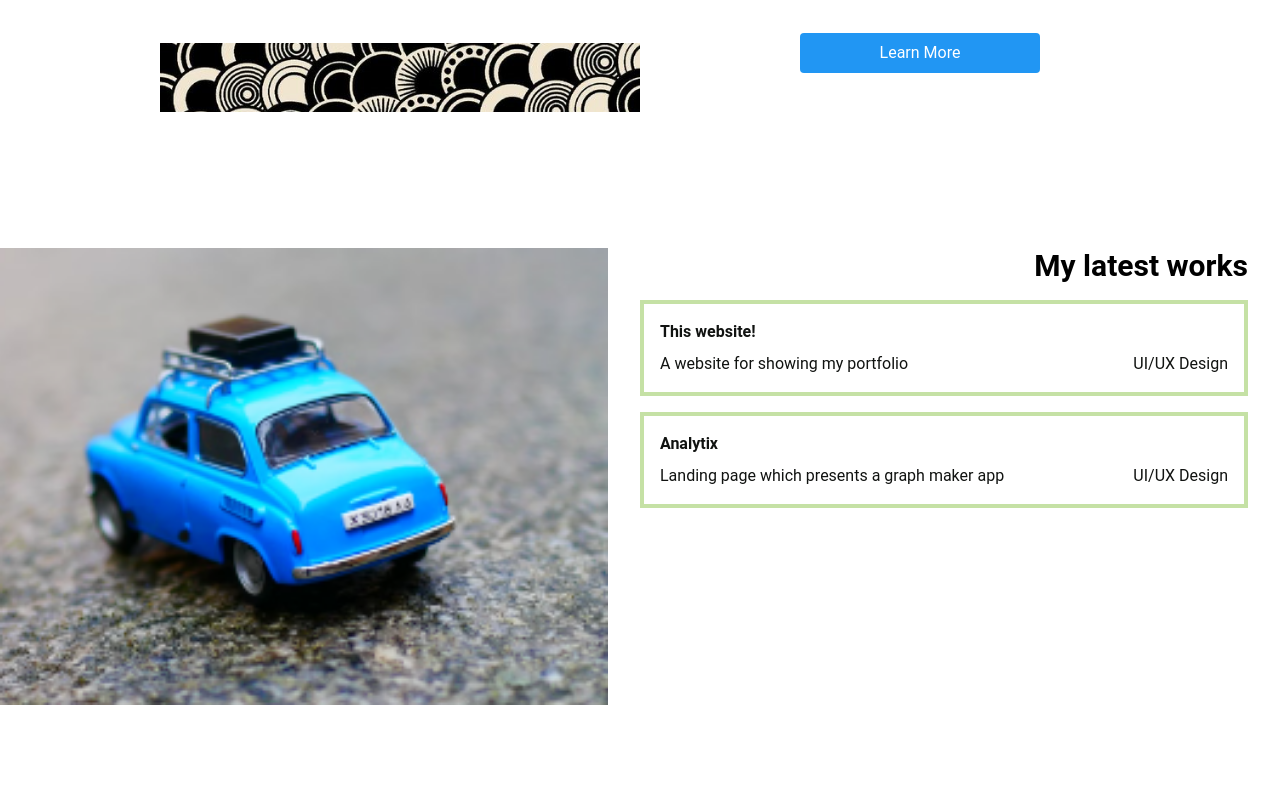
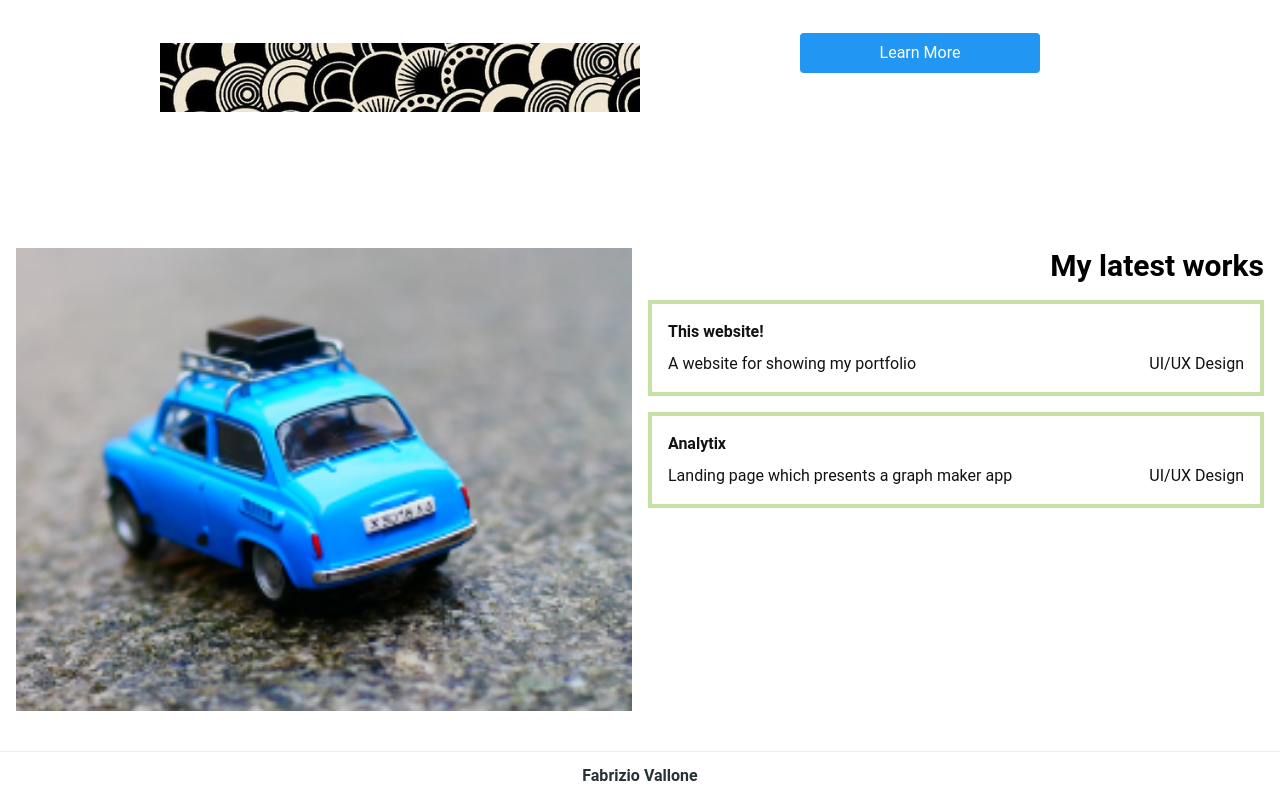
Before and after one commit to FabrizioVal/Portafolio, a React app in the folder Portafolio/: page / in a window 1280 px wide. Shown: the part 1230-2030 px from the top of the page. Before the commit the page ends 1935 px from the top, so only its background shows below. Built offline with nearby package versions, Linux system fonts and the light colour scheme; the HTML template or start-up script is replaced by a standard one.

Commit message:
28 02 2024

```diff
--- a/Portafolio/src/App.jsx
+++ b/Portafolio/src/App.jsx
@@ -5,6 +5,7 @@ import Start from './components/start';
 import Portfolio from './components/portafolio';
 import Aboutme from './components/aboutme';
 import Work from './components/work';
+import Footer from './components/footer';
 import './index.css';
 
 function App() {
@@ -43,6 +44,7 @@ function App() {
       </div>
       <Aboutme />
       <Work />
+      <Footer />
     </div>
   );
 }
--- /dev/null
+++ b/Portafolio/src/components/footer.jsx
@@ -0,0 +1,16 @@
+import React from 'react';
+import { Typography } from "@material-tailwind/react";
+
+const Footer = () => {
+  return (
+    <div>
+      <footer className="h-9 bg-white flex w-full flex-row items-center justify-between border-t border-blue-gray-50 py-6 text-center md:justify-between">
+        <Typography color="blue-gray" className="font-bold mx-auto manrope-font">
+          Fabrizio Vallone
+        </Typography>
+      </footer>
+    </div>
+  );
+};
+
+export default Footer;
--- a/Portafolio/src/components/work.jsx
+++ b/Portafolio/src/components/work.jsx
@@ -1,31 +1,47 @@
 import React, { useState } from 'react';
 import demo_image1 from '../assets/demo_image1.png';
 import demo_image2 from '../assets/demo_image2.png';
-import '../styles/styles.css'
+import '../styles/styles.css';
 
 const Work = () => {
   const [works, setWorks] = useState([
     { id: 1, title: 'This website!', role: 'UI/UX Design', description: 'A website for showing my portfolio', imageUrl: demo_image1 },
     { id: 2, title: 'Analytix', role: 'UI/UX Design', description: 'Landing page which presents a graph maker app', imageUrl: demo_image2 },
-
   ]);
 
   const [selectedWork, setSelectedWork] = useState(works[0]);
+  const [imageOpacity, setImageOpacity] = useState(1);
 
   const handleWorkHover = (work) => {
+    // Check if hovering over the same work
+    if (work.id !== selectedWork.id) {
+      // Fade out the current image
+      setImageOpacity(0);
+
+      // Set a delay to allow the fade-out effect
+      setTimeout(() => {
+        // Change the image source
         setSelectedWork(work);
+        // Fade in the new image
+        setImageOpacity(1);
+      }, 300);
+    }
   };
 
   return (
-    <div className='mt-10 mb-10'>
-      <div className="flex">
+    <div className='mt-10 mb-10 main-container flex' >
       {/* Left side - Image displayer */}
-        <div className="flex-1">
-          <img src={selectedWork.imageUrl} alt={selectedWork.title} className="w-full h-auto" />
+      <div className="flex-1 position-relative ml-4">
+        <img
+          src={selectedWork.imageUrl}
+          alt={selectedWork.title}
+          className="w-full h-full transition-opacity duration-500 ease-in-out"
+          style={{ opacity: imageOpacity }}
+        />
       </div>
 
       {/* Right side - List of titles */}
-        <div className="text-left flex-1 mx-8">
+      <div className="text-left flex-1 ml-4 mr-4">
         <h1 className="text-3xl font-bold mb-4 text-right">My latest works</h1>
         <ul>
           {works.map((work) => (
@@ -35,14 +51,13 @@ const Work = () => {
               className="cursor-pointer hover:text-blue-500 mb-4"
             >
               {/* Container for each work item */}
-                <div className=" button button10 border-4 border-light-green-200 p-4 work-container flex flex-col">
+              <div className="button button10 border-4 border-light-green-200 p-4 work-container flex flex-col">
                 <div>
                   <p className="font-bold mb-2">{work.title}</p>
                 </div>
                 <div className="flex justify-between">
                   <p className="role">{work.description}</p>
                   <p className="description">{work.role}</p>
-
                 </div>
               </div>
             </li>
@@ -50,7 +65,6 @@ const Work = () => {
         </ul>
       </div>
     </div>
-    </div>
   );
 };
 
--- a/Portafolio/src/styles/styles.css
+++ b/Portafolio/src/styles/styles.css
@@ -30,3 +30,17 @@
   .button10:hover::before {
     transform: scale(1, 1);
   }
+
+
+  .initial-opacity {
+    opacity: 0;
+  }
+
+  .initial-opacity:hover {
+    opacity: 1;
+  }
+
+  .main-container {
+    height: 100vh;
+    margin-bottom: 20px; /* Adjust the margin value as needed */
+  }
```
Lines whose indentation alone changed are shown as unchanged.
